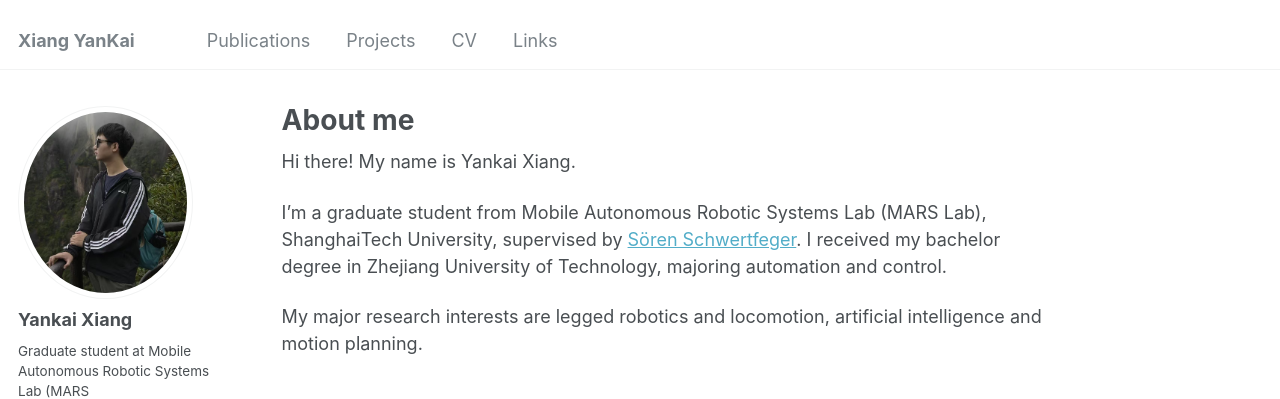
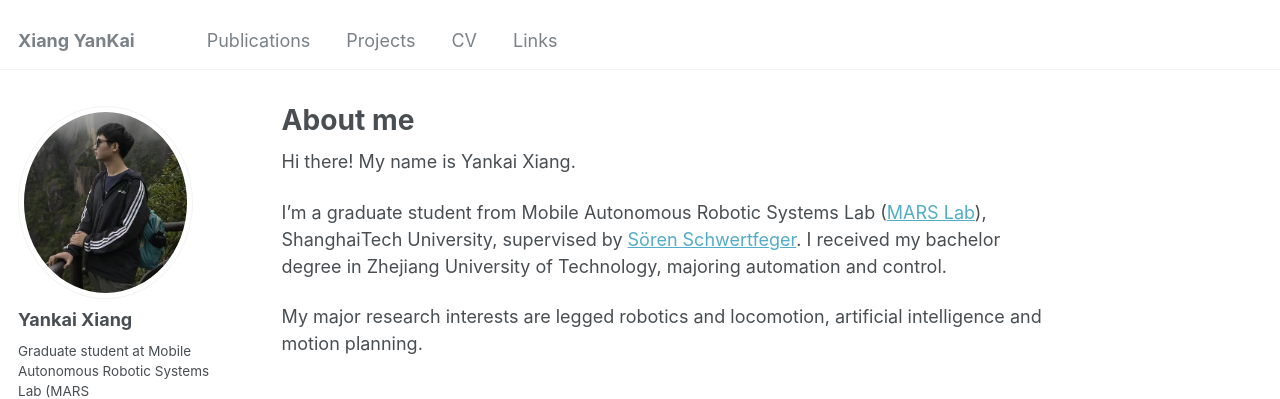
Before and after one commit to cmjang/cmjang.github.io, a Jekyll site: the page built from _pages/about.md, in a window 1280 px wide. Shown: the top 399 px of the page. Built offline with Jekyll 4.4.1, drawn with Linux system fonts in a browser that asks for light colours; part of the change alters nothing that is shown.

```diff
--- a/_pages/about.md
+++ b/_pages/about.md
@@ -10,7 +10,7 @@ redirect_from:
 
 Hi there! My name is Yankai Xiang.
 
-I'm a graduate student from Mobile Autonomous Robotic Systems Lab (MARS Lab), ShanghaiTech University, supervised by [Sören Schwertfeger](https://robotics.shanghaitech.edu.cn/people/soeren).
+I'm a graduate student from Mobile Autonomous Robotic Systems Lab ([MARS Lab](https://robotics.shanghaitech.edu.cn/)), ShanghaiTech University, supervised by [Sören Schwertfeger](https://robotics.shanghaitech.edu.cn/people/soeren).
 I received my bachelor degree  in Zhejiang University of Technology, majoring automation and control.
 
 My major research interests are legged robotics and locomotion, artificial intelligence and motion planning.
```
